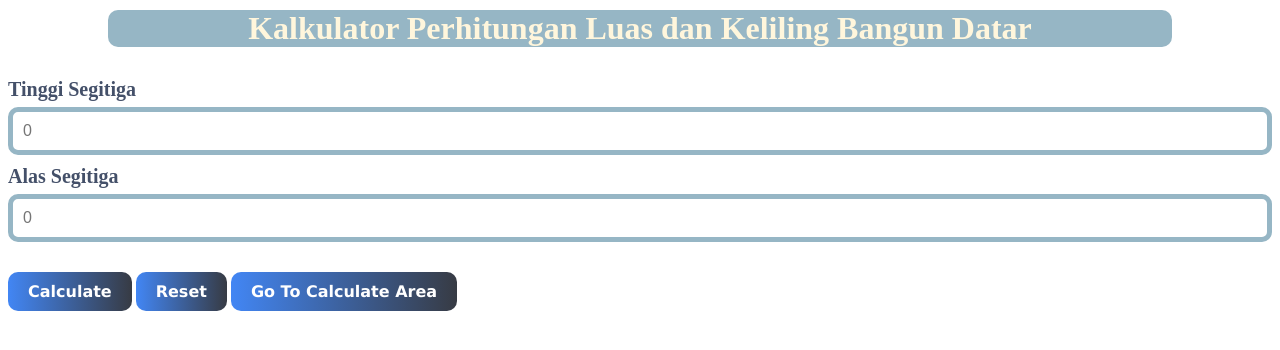
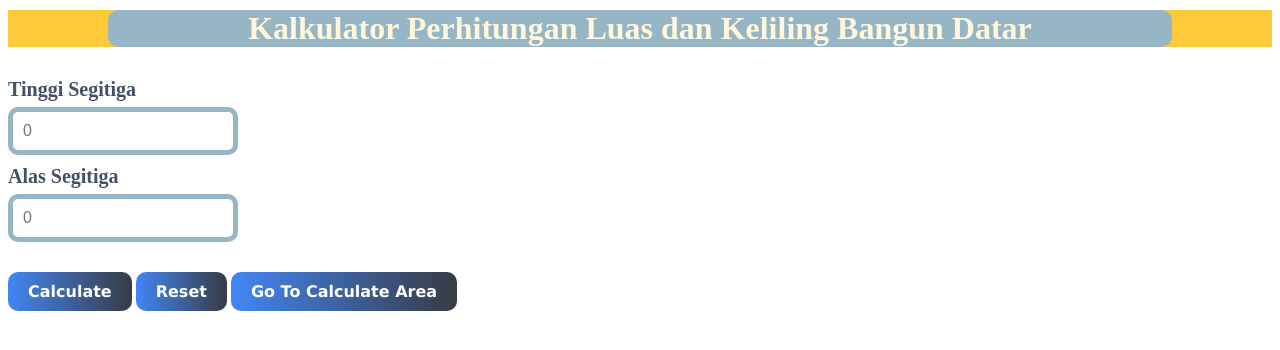
Before and after one commit to revou-fundamental-course/7-aug-23-dhearizky12, a plain HTML site: page index.html in a window 1280 px wide. Drawn offline with nearby package versions, Linux system fonts and the light colour scheme.

Commit message:
add feature on html and css

```diff
--- a/css/style.css
+++ b/css/style.css
@@ -99,3 +99,18 @@
     /* W3C, IE 10+/ Edge, Firefox 16+, Chrome 26+, Opera 12+, Safari 7+ */
 
 }
+#tinggi-input,#alas-input{
+    width: 200px;
+}
+/* Untuk menghilangkan panah stepper */
+.positive-number::-webkit-inner-spin-button,
+.positive-number::-webkit-outer-spin-button {
+  -webkit-appearance: none;
+  margin: 0;
+}
+
+/* Untuk memastikan input tetap rapi */
+.positive-number {
+  -moz-appearance: textfield;
+  appearance: textfield;
+}
--- a/index.html
+++ b/index.html
@@ -13,16 +13,15 @@
 </head>
 
 <body>
-<header>
-
+<header style="background-color:#ffca3a;text-align:center">
     <h1 class="header1">Kalkulator Perhitungan Luas dan Keliling Bangun Datar</h1>
 </header>
 <main>
     <section class="input-section">
         <label for="tinggi-input">Tinggi Segitiga</label>
-        <input type="number" id="tinggi-input" placeholder="0">
+        <input type="number" id="tinggi-input" class="positive-number" placeholder="0" min="0">
         <label for="alas-input">Alas Segitiga</label>
-        <input type="number" id="alas-input" placeholder="0">
+        <input type="number" id="alas-input" class="positive-number" placeholder="0" min="0">
         <section>
             <button>Calculate</button>
             <button>Reset</button>
```
